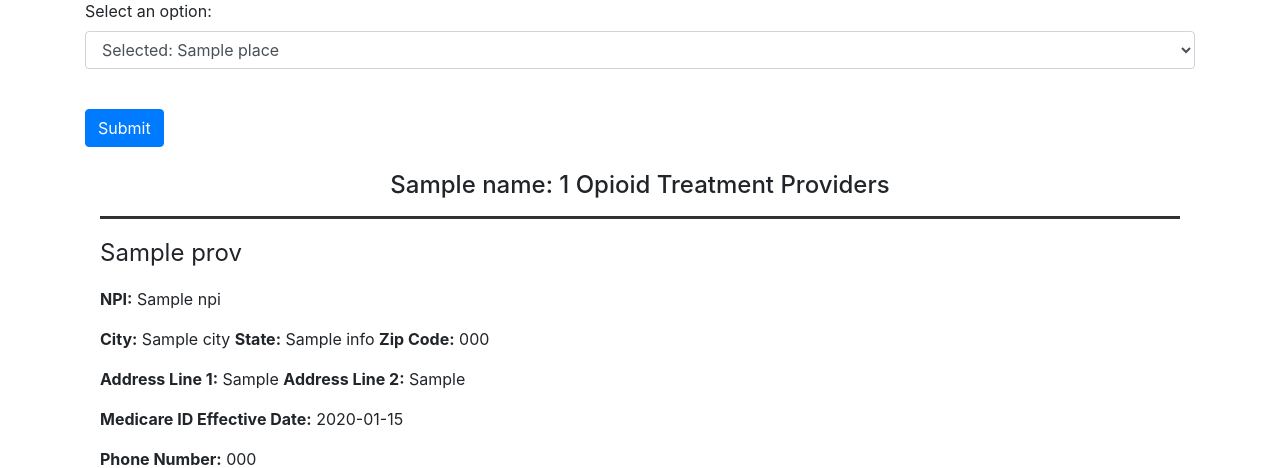
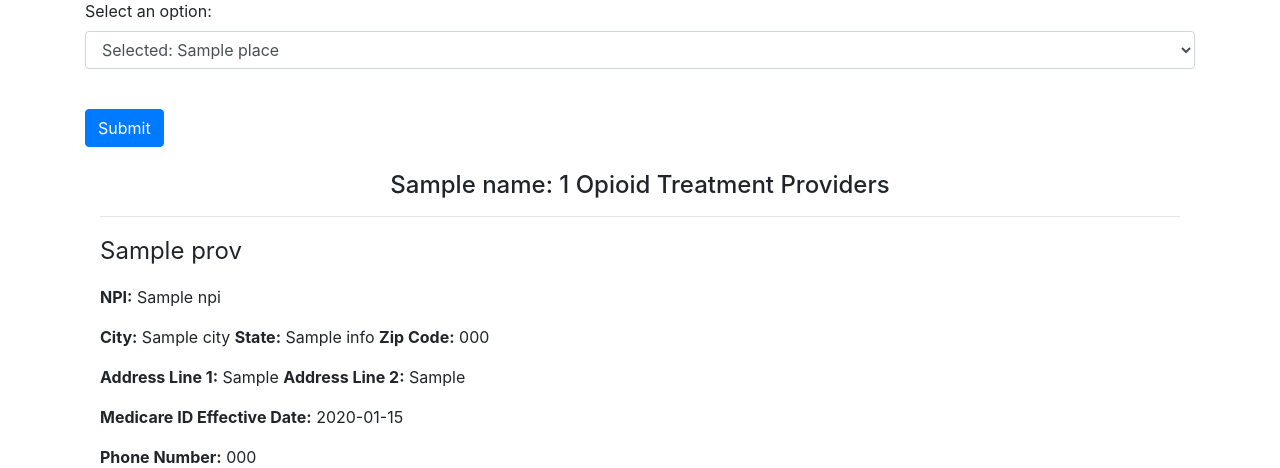
Before and after one commit to jaynamiproductions/opioid-treatment-finder, a Flask app: template templates/index.html in a window 1280 px wide. Shown: the part 241-709 px from the top of the page. Run offline with Flask 2, Linux system fonts and the light colour scheme; the template is opened without the code that fills it: most values are stand-ins (such as "Sample title", 1, 10 or a date in 2020); some libraries are stand-ins or nearby versions.

Commit message:
UI update

```diff
--- a/templates/index.html
+++ b/templates/index.html
@@ -9,7 +9,8 @@
 <h4 align="center">{{name}}: {{num}} Opioid Treatment Providers</h3>
 
 {% for npi,prov,ad1,ad2,city,st,zip,date,phone in infos %}
-    <hr style="height:2px;background-color: #333">
+    <!-- <hr style="height:2px;background-color: #333"> -->
+    <hr>
     <font size="+2"><p>{{prov}}</p></font>
     <p><b>NPI:</b> {{npi}}</p>
     <p><b>City:</b> {{city}}    <b>State:</b> {{st}}    <b>Zip Code:</b> {{zip}}</p>
```
